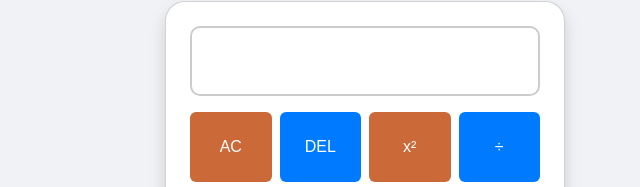
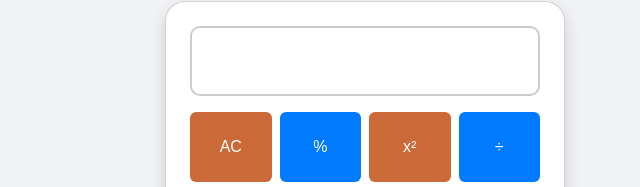
Before and after one commit to laharin-p/smart-calculator, a plain HTML site: page index.html in a window 1280 px wide. Shown: the part 109-296 px from the top of the page, 275-915 px from the left. Drawn offline with nearby package versions, Linux system fonts and the light colour scheme.

Commit message:
Add files via upload

```diff
--- a/index.html
+++ b/index.html
@@ -23,7 +23,7 @@
       <!-- Operator Buttons -->
       <div class="row g-2 mb-2">
         <div class="col-3"><button class="btn btn-special w-100" onclick="clearDisplay()">AC</button></div>
-        <div class="col-3"><button class="btn btn-operator w-100" onclick="append('%')">DEL</button></div>
+        <div class="col-3"><button class="btn btn-operator w-100" onclick="append('%')">%</button></div>
         <div class="col-3"><button class="btn btn-special w-100" onclick="square()">x²</button></div>
         <div class="col-3"><button class="btn btn-operator w-100" onclick="append('÷')">÷</button></div>
       </div>
```
